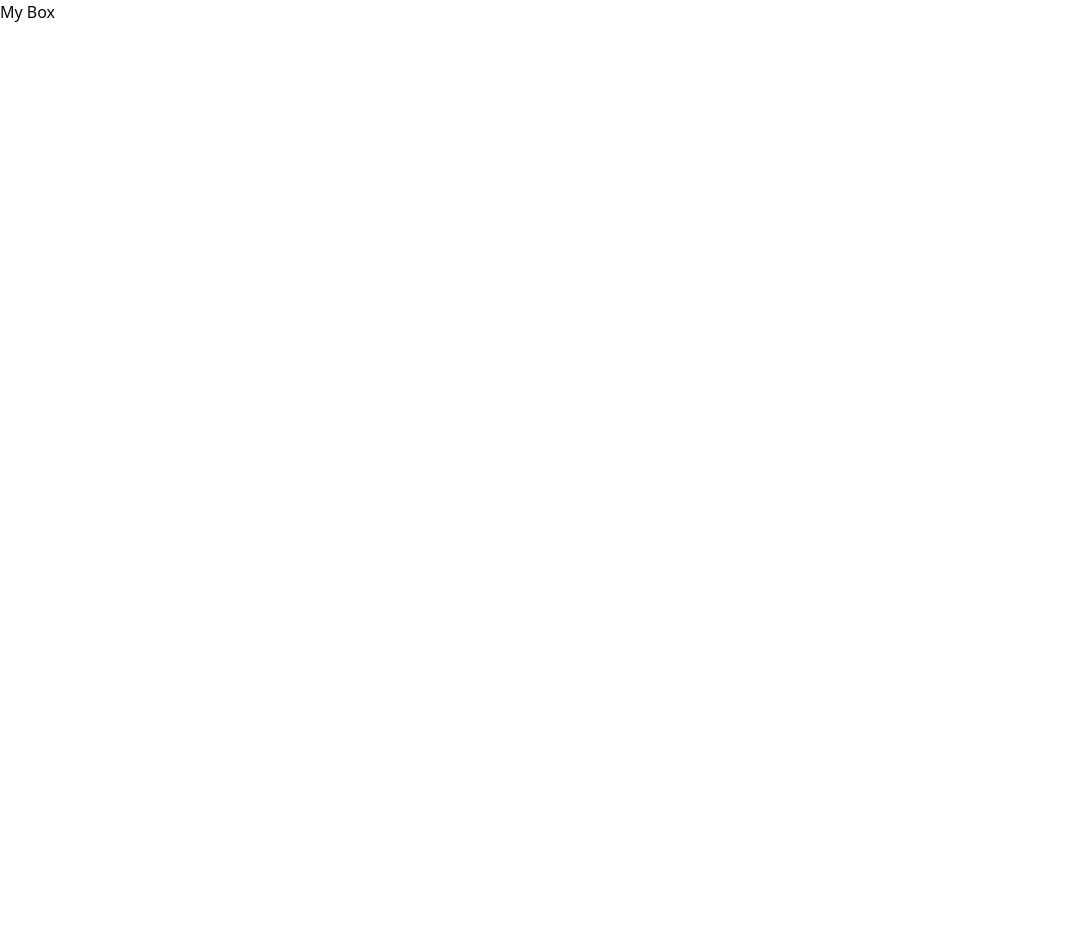
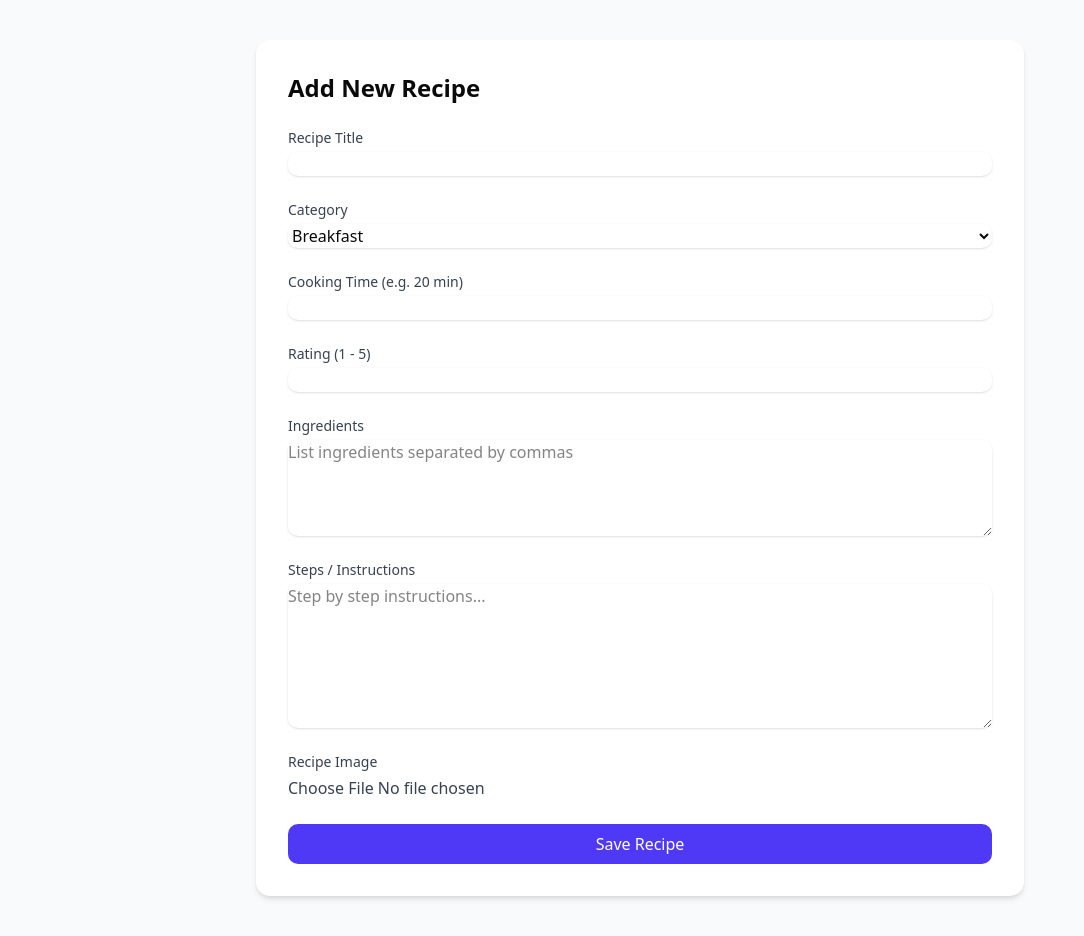
Before and after one commit to koladeFaith/Meal_Planner, a Next.js app: page /practice in a window 1280 px wide. Shown: the whole page, without its empty margins (0-1084 px from the left). Before the commit the page ends 800 px from the top, so only its background shows below. Built offline with nearby package versions, Linux system fonts and the light colour scheme.

Commit message:
Work done

```diff
--- a/src/app/dashboard/page.js
+++ b/src/app/dashboard/page.js
@@ -1,14 +1,40 @@
 // pages/dashboard.js
 "use client"
-import { useState } from 'react';
+import { useEffect, useState } from 'react';
 import Head from 'next/head';
 import Image from 'next/image';
 import { motion } from 'framer-motion';
-
+import axios from 'axios';
+import { useRouter } from 'next/navigation';
 export default function Dashboard() {
     const [darkMode, setDarkMode] = useState(false);
     const [activeTab, setActiveTab] = useState('profile');
+    const router = useRouter();
+    const [user, setUser] = useState(null);
 
+    useEffect(() => {
+        const token = localStorage.getItem("token");
+        console.log(token);
+
+        if (!token) {
+            router.push("/login");
+            return;
+        }
+        axios
+            .get("https://meal-planner-backend-7f2r.onrender.com/user/profile", {
+                headers: { Authorization: `Bearer ${token}` },
+            })
+            .then((res) => {
+                setUser(res.data.user);
+            })
+            .catch((err) => {
+                console.error("Auth error:", err.response?.data || err.message);
+                localStorage.removeItem("token");
+                router.push("/login");
+            });
+    }, [router]);
+
+    if (!user) return <p>Loading...</p>;
     return (
         <div className={`min-h-screen ${darkMode ? 'bg-gray-900' : 'bg-gray-50'}`}>
             <Head>
@@ -51,8 +77,8 @@ export default function Dashboard() {
                                     className="rounded-full"
                                 />
                             </div>
-                            <h2 className={`text-xl font-semibold ${darkMode ? 'text-white' : 'text-gray-800'}`}>Sarah Johnson</h2>
-                            <p className={`text-sm ${darkMode ? 'text-gray-400' : 'text-gray-500'}`}>sarah@example.com</p>
+                            <h2 className={`text-xl font-semibold ${darkMode ? 'text-white' : 'text-gray-800'}`}>{user.fullName}</h2>
+                            <p className={`text-sm ${darkMode ? 'text-gray-400' : 'text-gray-500'}`}>{user.email}</p>
                         </div>
 
                         <nav className="space-y-2">
@@ -88,7 +114,7 @@ export default function Dashboard() {
                                             <label className={`block text-sm font-medium mb-2 ${darkMode ? 'text-gray-300' : 'text-gray-700'}`}>Full Name</label>
                                             <input
                                                 type="text"
-                                                defaultValue="Sarah Johnson"
+                                                defaultValue={user.fullName}
                                                 className={`w-full px-4 py-2 rounded-lg border ${darkMode ? 'bg-gray-700 border-gray-600 text-white' : 'bg-white border-gray-300 text-gray-800'}`}
                                             />
                                         </div>
@@ -96,7 +122,7 @@ export default function Dashboard() {
                                             <label className={`block text-sm font-medium mb-2 ${darkMode ? 'text-gray-300' : 'text-gray-700'}`}>Email Address</label>
                                             <input
                                                 type="email"
-                                                defaultValue="sarah@example.com"
+                                                defaultValue={user.email}
                                                 className={`w-full px-4 py-2 rounded-lg border ${darkMode ? 'bg-gray-700 border-gray-600 text-white' : 'bg-white border-gray-300 text-gray-800'}`}
                                             />
                                         </div>
@@ -104,7 +130,7 @@ export default function Dashboard() {
                                             <label className={`block text-sm font-medium mb-2 ${darkMode ? 'text-gray-300' : 'text-gray-700'}`}>Password</label>
                                             <input
                                                 type="password"
-                                                defaultValue="password"
+                                                defaultValue="{user.password}"
                                                 className={`w-full px-4 py-2 rounded-lg border ${darkMode ? 'bg-gray-700 border-gray-600 text-white' : 'bg-white border-gray-300 text-gray-800'}`}
                                             />
                                         </div>
--- a/src/app/layout.js
+++ b/src/app/layout.js
@@ -28,7 +28,9 @@ export default function RootLayout({ children }) {
       <body
         className={`${geistSans.variable} ${geistMono.variable} antialiased`}
       >
-    {children}
+        {children}
+        <Toaster richColors position="top-center" />
+
       </body>
     </html>
   );
--- a/src/app/practice/page.js
+++ b/src/app/practice/page.js
@@ -1,20 +1,170 @@
-'use client'
-import { motion } from 'framer-motion'
-import React from 'react'
-const page = () => {
+// pages/admin/add-recipe.js
+"use client";
+import { useState } from "react";
+
+export default function AddRecipe() {
+    const [recipe, setRecipe] = useState({
+        title: "",
+        category: "Breakfast",
+        time: "",
+        rating: "",
+        ingredients: "",
+        steps: "",
+        image: null,
+    });
+
+    const handleChange = (e) => {
+        const { name, value } = e.target;
+        setRecipe({ ...recipe, [name]: value });
+    };
+
+    const handleImageUpload = (e) => {
+        setRecipe({ ...recipe, image: e.target.files[0] });
+    };
+
+    const handleSubmit = (e) => {
+        e.preventDefault();
+
+        // 👉 send data to backend API
+        console.log("Recipe submitted:", recipe);
+
+        alert("Recipe added successfully!");
+        setRecipe({
+            title: "",
+            category: "Breakfast",
+            time: "",
+            rating: "",
+            ingredients: "",
+            steps: "",
+            image: null,
+        });
+    };
+
     return (
-        <>
-            <motion.div
-                initial={{ opacity: 0, y: -20 }}
-                animate={{ opacity: 1, y: 0 }}
-                exit={{ opacity: 0, y: -20 }}
-                transition={{ duration: 0.3 }}
-            >
-                My Box
-            </motion.div>
+        <div className="min-h-screen bg-gray-50 py-10 px-6">
+            <div className="max-w-3xl mx-auto bg-white p-8 rounded-xl shadow-md">
+                <h1 className="text-2xl font-bold mb-6">Add New Recipe</h1>
 
-        </>
-    )
+                <form onSubmit={handleSubmit} className="space-y-6">
+                    {/* Title */}
+                    <div>
+                        <label className="block text-sm font-medium text-gray-700">
+                            Recipe Title
+                        </label>
+                        <input
+                            type="text"
+                            name="title"
+                            value={recipe.title}
+                            onChange={handleChange}
+                            className="mt-1 block w-full border-gray-300 rounded-lg shadow-sm focus:ring-indigo-500 focus:border-indigo-500"
+                            required
+                        />
+                    </div>
+
+                    {/* Category */}
+                    <div>
+                        <label className="block text-sm font-medium text-gray-700">
+                            Category
+                        </label>
+                        <select
+                            name="category"
+                            value={recipe.category}
+                            onChange={handleChange}
+                            className="mt-1 block w-full border-gray-300 rounded-lg shadow-sm focus:ring-indigo-500 focus:border-indigo-500"
+                        >
+                            <option>Breakfast</option>
+                            <option>Lunch</option>
+                            <option>Dinner</option>
+                            <option>Snacks</option>
+                        </select>
+                    </div>
+
+                    {/* Cooking Time */}
+                    <div>
+                        <label className="block text-sm font-medium text-gray-700">
+                            Cooking Time (e.g. 20 min)
+                        </label>
+                        <input
+                            type="text"
+                            name="time"
+                            value={recipe.time}
+                            onChange={handleChange}
+                            className="mt-1 block w-full border-gray-300 rounded-lg shadow-sm focus:ring-indigo-500 focus:border-indigo-500"
+                            required
+                        />
+                    </div>
+
+                    {/* Rating */}
+                    <div>
+                        <label className="block text-sm font-medium text-gray-700">
+                            Rating (1 - 5)
+                        </label>
+                        <input
+                            type="number"
+                            name="rating"
+                            step="0.1"
+                            min="1"
+                            max="5"
+                            value={recipe.rating}
+                            onChange={handleChange}
+                            className="mt-1 block w-full border-gray-300 rounded-lg shadow-sm focus:ring-indigo-500 focus:border-indigo-500"
+                        />
+                    </div>
+
+                    {/* Ingredients */}
+                    <div>
+                        <label className="block text-sm font-medium text-gray-700">
+                            Ingredients
+                        </label>
+                        <textarea
+                            name="ingredients"
+                            value={recipe.ingredients}
+                            onChange={handleChange}
+                            rows="4"
+                            placeholder="List ingredients separated by commas"
+                            className="mt-1 block w-full border-gray-300 rounded-lg shadow-sm focus:ring-indigo-500 focus:border-indigo-500"
+                            required
+                        />
+                    </div>
+
+                    {/* Steps */}
+                    <div>
+                        <label className="block text-sm font-medium text-gray-700">
+                            Steps / Instructions
+                        </label>
+                        <textarea
+                            name="steps"
+                            value={recipe.steps}
+                            onChange={handleChange}
+                            rows="6"
+                            placeholder="Step by step instructions..."
+                            className="mt-1 block w-full border-gray-300 rounded-lg shadow-sm focus:ring-indigo-500 focus:border-indigo-500"
+                            required
+                        />
+                    </div>
+
+                    {/* Image Upload */}
+                    <div>
+                        <label className="block text-sm font-medium text-gray-700">
+                            Recipe Image
+                        </label>
+                        <input
+                            type="file"
+                            accept="image/*"
+                            onChange={handleImageUpload}
+                            className="mt-1 block w-full text-gray-700"
+                        />
+                    </div>
+
+                    {/* Submit Button */}
+                    <button
+                        type="submit"
+                        className="w-full py-2 px-4 bg-indigo-600 text-white font-medium rounded-lg hover:bg-indigo-700 transition-colors"
+                    >
+                        Save Recipe
+                    </button>
+                </form>
+            </div>
+        </div>
+    );
 }
-
-export default page
--- a/src/app/signup/page.js
+++ b/src/app/signup/page.js
@@ -39,8 +39,8 @@ export default function Signup() {
                     values
                 );
 
+                toast.success(response.data.message);
                 console.log(response.data.message);
-                toast.success(response.data.message);
                 resetForm();
                 setTimeout(() => {
                     router.push("/login");
```
Also changed, not shown: src/app/login/page.js (+69 -14 lines).
